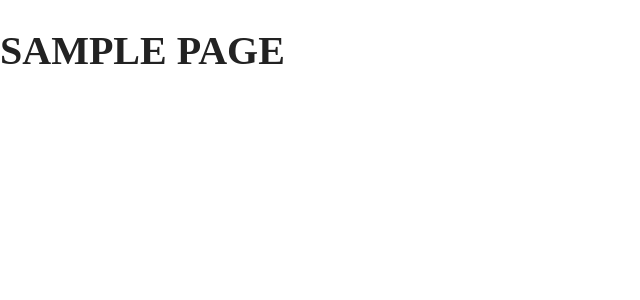
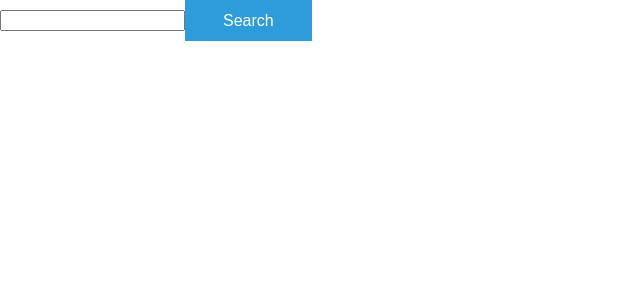
Before and after one commit to resitdc/github-repositories-explorer, a React (Create React App) app: page / in a window 1280 px wide. Shown: the top 300 px of the page, without its empty margins (0-640 px from the left). Built offline with nearby package versions, Linux system fonts and the light colour scheme.

Commit message:
Add button style

```diff
--- /dev/null
+++ b/src/assets/styles/_root.scss
@@ -0,0 +1,66 @@
+$primary-color: #2d9cdb;
+$success-color: #2ddb39;
+$warning-color: #db2d2d;
+
+* {
+  box-sizing: border-box;
+  &::before,
+  &::after {
+    @extend *;
+  }
+}
+
+:root {
+  --color-primary: #{$primary-color};
+  --color-success: #{$success-color};
+  --color-warning: #{$warning-color};
+
+  --color-red: #{$warning-color};
+  --color-blue: #{$primary-color};
+  --color-green: #{$success-color};
+
+  --color-white: #fff;
+  --color-black-1: #222;
+  --color-gray-1: #f2f2f2;
+  --color-gray-2: #e0e0e0;
+}
+
+::-moz-selection {
+  color: var(--color-white);
+  background: var(--color-red);
+}
+
+::selection {
+  color: var(--color-white);
+  background: var(--color-red);
+}
+
+button,
+textarea,
+input,
+select,
+div,
+span,
+i,
+a {
+  -webkit-tap-highlight-color: rgba(0, 0, 0, 0);
+  -webkit-tap-highlight-color: transparent;
+  -webkit-touch-callout: none;
+  -webkit-user-select: none;
+  -khtml-user-select: none;
+  -moz-user-select: none;
+  -ms-user-select: none;
+  user-select: none;
+}
+
+html,
+body {
+  background-color: var(--color-main-background);
+  -webkit-text-size-adjust: 100%;
+  -ms-text-size-adjust: 100%;
+  margin: 0;
+  font-size: 20px;
+  color: var(--color-black-1);
+  width: 100%;
+  height: 100%;
+}
--- /dev/null
+++ b/src/assets/styles/components/_button.scss
@@ -0,0 +1,81 @@
+@keyframes blinker {
+  50% {
+    opacity: 0.2;
+  }
+}
+
+.btn {
+  $button-bgcolor: var(--color-gray-2) !default;
+  $button-color: var(--color-black-1) !default;
+  display: inline-block;
+  font-weight: 500;
+  background-color: $button-bgcolor;
+  color: $button-color;
+  text-align: center;
+  vertical-align: middle;
+  cursor: pointer;
+  user-select: none;
+  border: 1px solid transparent;
+  padding: 0.375rem 1.85rem;
+  font-size: 16px;
+  line-height: 1.5;
+  text-decoration: none;
+  outline: none;
+  transition: all ease-in-out 0.3s;
+  &#{&}-black {
+    background-color: var(--color-black-1);
+    color: var(--color-white);
+  }
+  &#{&}-red {
+    background-color: var(--color-red-1);
+    color: var(--color-white);
+  }
+  &#{&}-primary {
+    background-color: var(--color-primary);
+    color: var(--color-white);
+  }
+  &#{&}-size {
+    &-xs {
+      font-size: 10px;
+      line-height: 1;
+      padding: 0.24rem 0.4rem;
+    }
+    &-sm {
+      font-size: 13px;
+      line-height: 1.2;
+      padding: 0.3rem 0.7rem;
+    }
+    &-md {
+      font-size: 16px;
+      line-height: 1.5;
+      padding: 0.375rem 1rem;
+    }
+    &-lg {
+      font-size: 19px;
+      line-height: 1.8;
+      padding: 0.425rem 1.4rem;
+    }
+    &-xl {
+      font-size: 22px;
+      line-height: 2;
+      padding: 0.5rem 1.7rem;
+    }
+  }
+  &#{&}-loading {
+    position: relative !important;
+    cursor: not-allowed;
+    &::before {
+      display: inline-block;
+      color: inherit;
+      content: "LOADING..";
+      animation: blinker 1.3s linear infinite;
+    }
+  }
+  &#{&}-full {
+    width: 100%;
+  }
+  &[disabled] {
+    cursor: not-allowed;
+    opacity: 0.5;
+  }
+}
--- /dev/null
+++ b/src/assets/styles/components/_index.scss
@@ -0,0 +1 @@
+@import "button";
--- a/src/assets/styles/main.scss
+++ b/src/assets/styles/main.scss
@@ -1,66 +1,2 @@
-$primary-color: #2d9cdb;
-$success-color: #2ddb39;
-$warning-color: #db2d2d;
-
-* {
-  box-sizing: border-box;
-  &::before,
-  &::after {
-    @extend *;
-  }
-}
-
-:root {
-  --color-primary: #{$primary-color};
-  --color-success: #{$success-color};
-  --color-warning: #{$warning-color};
-
-  --color-red: #{$warning-color};
-  --color-blue: #{$primary-color};
-  --color-green: #{$success-color};
-
-  --color-white: #fff;
-  --color-black-1: #222;
-  --color-gray-1: #f2f2f2;
-  --color-gray-2: #e0e0e0;
-}
-
-::-moz-selection {
-  color: var(--color-white);
-  background: var(--color-red);
-}
-
-::selection {
-  color: var(--color-white);
-  background: var(--color-red);
-}
-
-button,
-textarea,
-input,
-select,
-div,
-span,
-i,
-a {
-  -webkit-tap-highlight-color: rgba(0, 0, 0, 0);
-  -webkit-tap-highlight-color: transparent;
-  -webkit-touch-callout: none;
-  -webkit-user-select: none;
-  -khtml-user-select: none;
-  -moz-user-select: none;
-  -ms-user-select: none;
-  user-select: none;
-}
-
-html,
-body {
-  background-color: var(--color-main-background);
-  -webkit-text-size-adjust: 100%;
-  -ms-text-size-adjust: 100%;
-  margin: 0;
-  font-size: 20px;
-  color: var(--color-black-1);
-  width: 100%;
-  height: 100%;
-}
+@import "root";
+@import "components/index"
--- a/src/components/atoms/index.ts
+++ b/src/components/atoms/index.ts
@@ -1 +1,2 @@
 // THIS IS ATOMS INDEX
+export default "test";
--- a/src/components/molecules/index.ts
+++ b/src/components/molecules/index.ts
@@ -1 +1,2 @@
 // THIS IS MOLECULES INDEX
+export default "test";
--- a/src/components/organisms/index.ts
+++ b/src/components/organisms/index.ts
@@ -1 +1,2 @@
 // THIS IS ORGANISMS INDEX
+export default "test";
--- a/src/pages/Home/index.tsx
+++ b/src/pages/Home/index.tsx
@@ -2,7 +2,12 @@ import React from "react";
 
 const Error: React.FC = () => (
   <div>
-    <h1>SAMPLE PAGE</h1>
+    <div>
+      <input type="search" name="" />
+      <button type="submit" className="btn btn-primary">
+        Search
+      </button>
+    </div>
   </div>
 );
 
```
